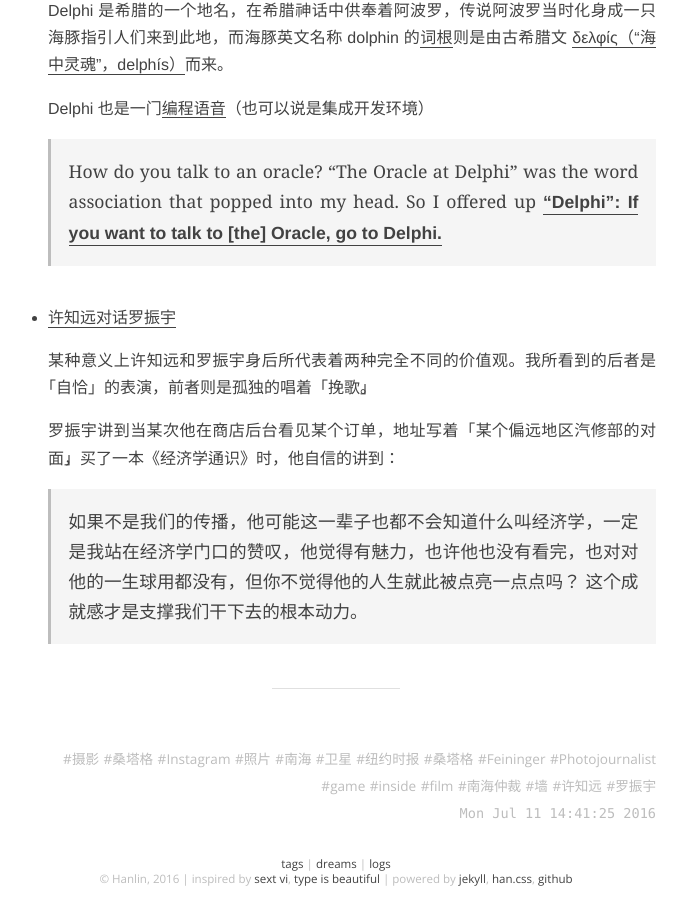
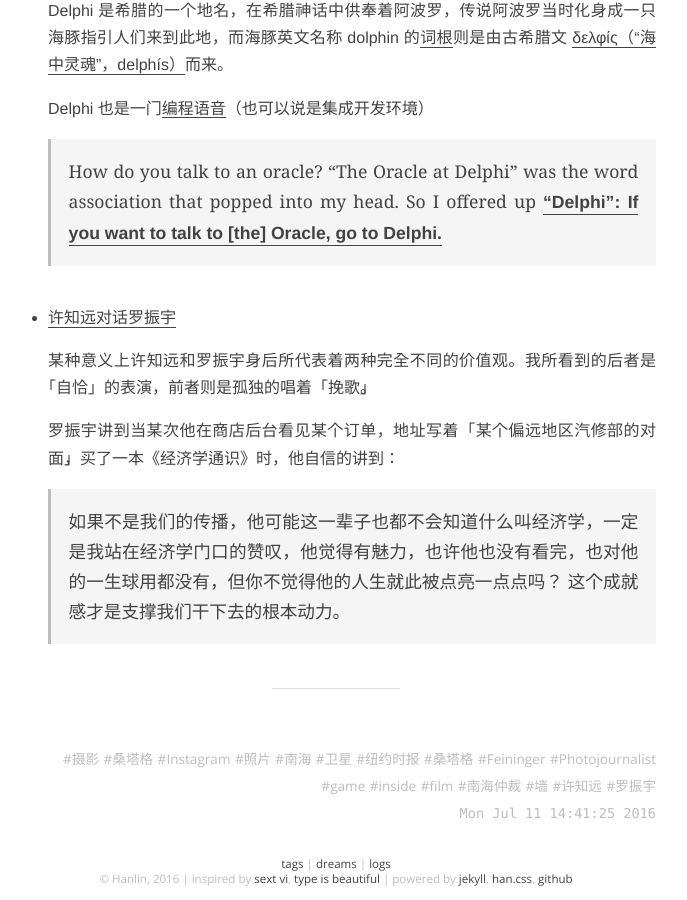
Before and after one commit to onion7878/word, a Jekyll site: the page built from _posts/logs/2016-04-11-28.md, in a window 1280 px wide and 900 px high, scrolled down 1774 px. Shown: the whole window, without its empty margins (304-991 px from the left). Built offline with Jekyll 4.4.1, drawn with Linux system fonts in a browser that asks for light colours.

Commit message:
fix typo

```diff
--- a/_posts/logs/2016-04-11-28.md
+++ b/_posts/logs/2016-04-11-28.md
@@ -56,6 +56,6 @@ tags: [摄影, 桑塔格, Instagram, 照片, 南海, 卫星, 纽约时报, 桑
 
 	罗振宇讲到当某次他在商店后台看见某个订单，地址写着「某个偏远地区汽修部的对面」，买了一本《经济学通识》时，他自信的讲到：
 
-	> 如果不是我们的传播，他可能这一辈子也都不会知道什么叫经济学，一定是我站在经济学门口的赞叹，他觉得有魅力，也许他也没有看完，也对对他的一生球用都没有，但你不觉得他的人生就此被点亮一点点吗？ 这个成就感才是支撑我们干下去的根本动力。
+	> 如果不是我们的传播，他可能这一辈子也都不会知道什么叫经济学，一定是我站在经济学门口的赞叹，他觉得有魅力，也许他也没有看完，也对他的一生球用都没有，但你不觉得他的人生就此被点亮一点点吗？ 这个成就感才是支撑我们干下去的根本动力。
 
 ---
```
